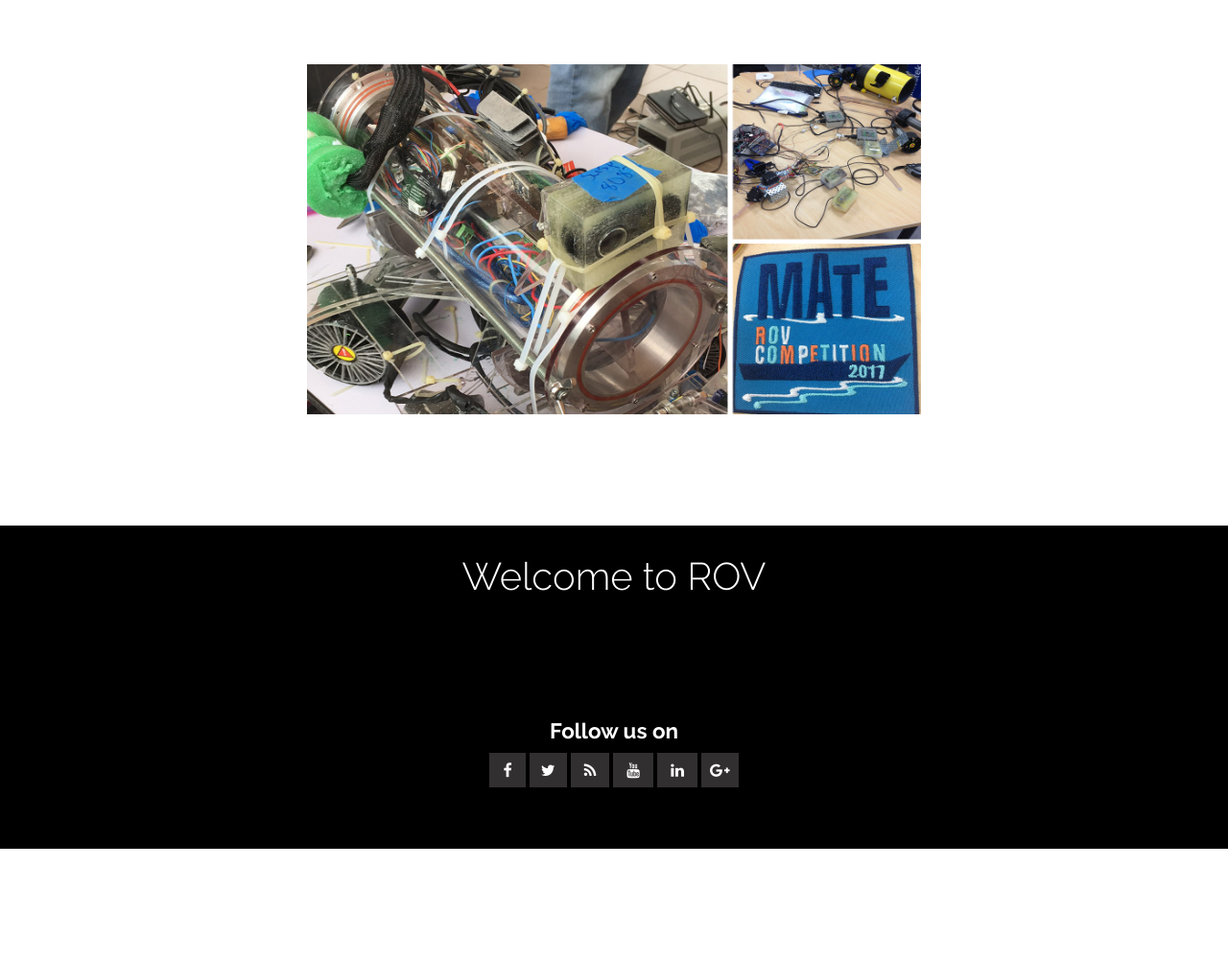
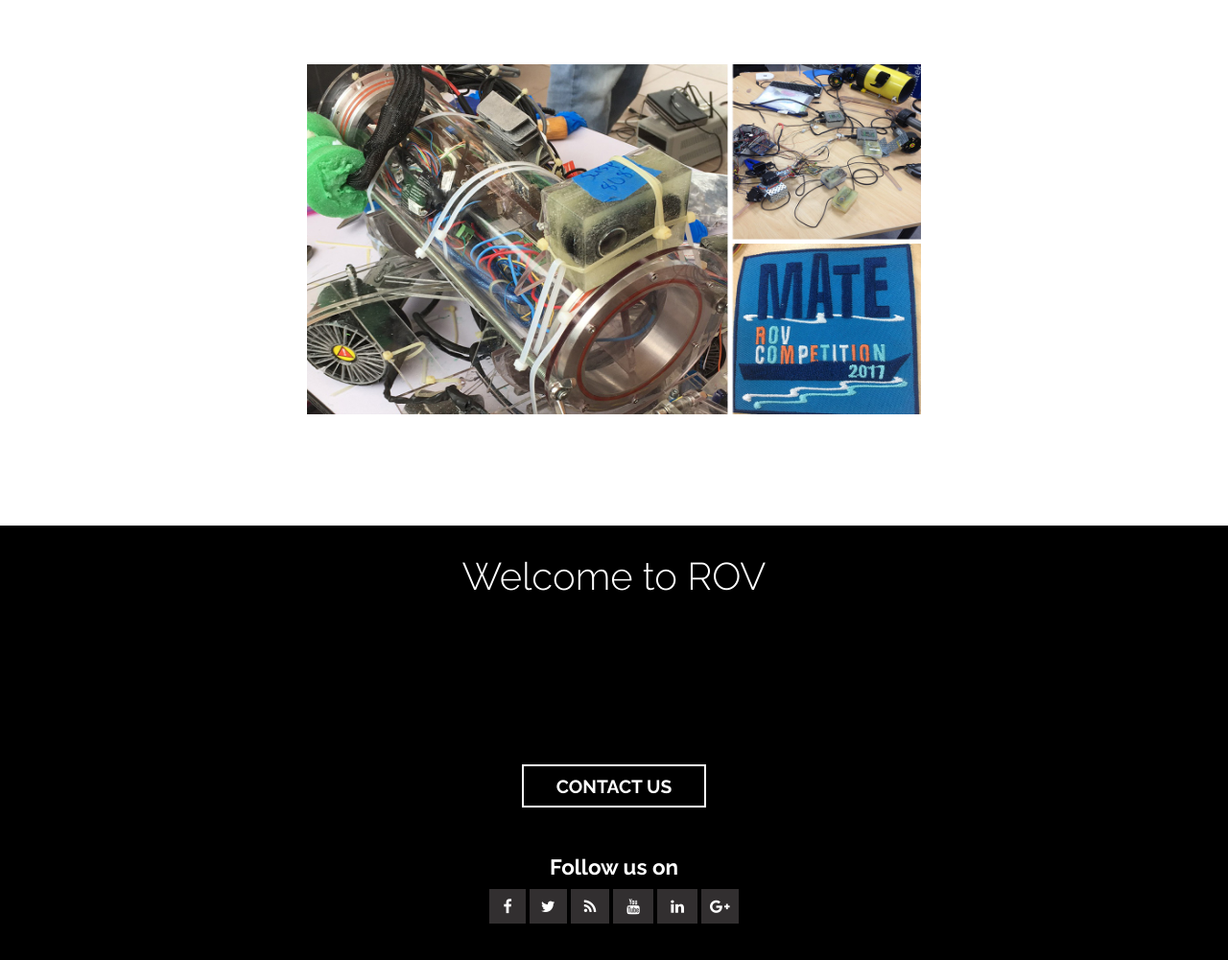
Before and after one commit to CISSROV/CISSROV.github.io, a plain HTML site: page index.html in a window 1280 px wide. Shown: the part 1346-2347 px from the top of the page at 96% size. Before the commit the page ends 2231 px from the top, so only its background shows below. Drawn offline with Linux system fonts and the light colour scheme.

Commit message:
Updating Website

```diff
--- a/css/styles.css
+++ b/css/styles.css
@@ -25,6 +25,26 @@ url(https://cdnjs.cloudflare.com/ajax/libs/font-awesome/4.6.3/css/font-awesome.c
 
 
 
+
+.button-accent {
+	display: inline-block;
+	font-size: 1.2rem;
+	text-decoration: none;
+	text-transform: uppercase;
+	border-width: 2px;
+	border-style: solid;
+	padding: .5em 1.75em;
+	border-color: #FFF;
+	color: #FFF;
+	font-weight: 700;
+
+}
+
+.button-accent:hover,
+.butotn-accent:focus {
+	background: #FFF;
+	color: #000;
+}
 
 .title span {
 	font-weight: 300;
@@ -190,14 +210,14 @@ footer {
 footer h1 {
 	color: #FFF;
 	font-weight: 300;
+	padding-bottom: 4em;
 
 }
 
 
 
 footer a {
-    text-decoration: none;
-    color: #fff;
+
 }
 footer p > footer a:hover{
     color: #d9d9d9;
@@ -217,7 +237,7 @@ footer h6 {
 ._14 {
     font-size: 1.4em;
     color: #FFF;
-    padding-top: 5em;
+    padding-top: 2em;
     text-align: center;
 }
 footer ul {
--- a/index.html
+++ b/index.html
@@ -66,6 +66,8 @@
 
 	</h1>
 
+	<a href="mailto:cissrov@gmail.com" class="button button-accent">Contact us</a>
+
 	<div class="footer-social-icons">
     <h4 class="_14">Follow us on</h4>
     <ul class="social-icons">
```
Also changed, not shown: 1 other file.
